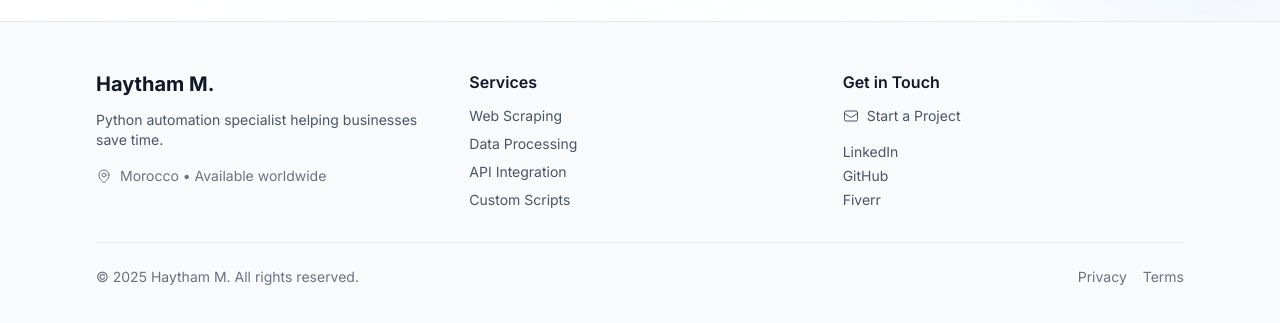
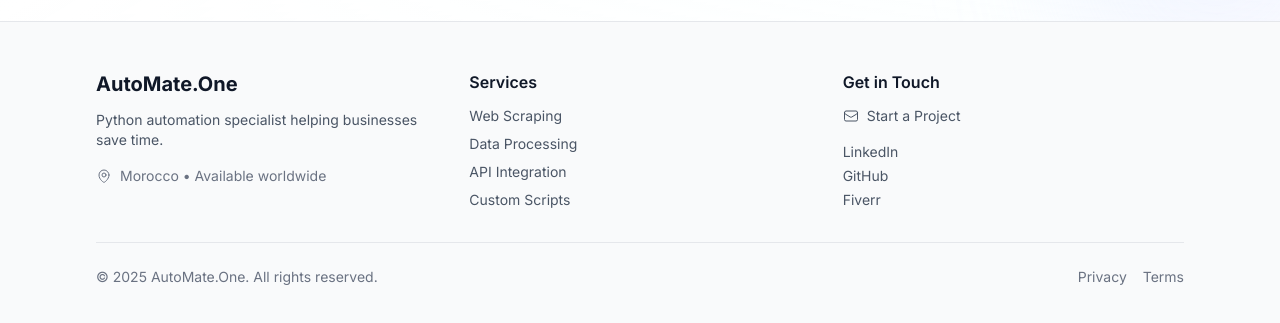
Before and after one commit to haytham10/automate-one, a Next.js app: page / in a window 1280 px wide. Shown: the part 5450-5773 px from the top of the page. Built offline with nearby package versions, Linux system fonts and the light colour scheme.

Commit message:
feat: update branding in metadata, footer, and testimonials to reflect AutoMate.One

```diff
--- a/package.json
+++ b/package.json
@@ -2,6 +2,7 @@
   "name": "automate-one",
   "version": "0.1.0",
   "private": true,
+  "description": "AutoMate.One - AI automation solutions for businesses",
   "scripts": {
     "dev": "next dev",
     "build": "next build",
--- a/src/app/layout.tsx
+++ b/src/app/layout.tsx
@@ -10,20 +10,20 @@ const inter = Inter({
 });
 
 export const metadata: Metadata = {
-  title: "Automate Your Boring Tasks with Python + AI | Haytham M.",
-  description: "I build lightweight automations so you can focus on growth — starting at $39, delivered in 48h. Excel dashboards, web scraping, AI integrations and more.",
-  keywords: ["automation", "python", "AI", "excel", "web scraping", "productivity"],
-  authors: [{ name: "Haytham M." }],
+  title: "AutoMate.One - Automate Your Business with Python + AI",
+  description: "AutoMate.One builds lightweight automations so you can focus on growth — starting at $39, delivered in 48h. Excel dashboards, web scraping, AI integrations and more.",
+  keywords: ["automation", "python", "AI", "excel", "web scraping", "productivity", "AutoMate.One"],
+  authors: [{ name: "AutoMate.One" }],
   openGraph: {
-    title: "Automate Your Boring Tasks with Python + AI",
-    description: "I build lightweight automations so you can focus on growth — starting at $39, delivered in 48h.",
+    title: "AutoMate.One - Automate Your Business with Python + AI",
+    description: "AutoMate.One builds lightweight automations so you can focus on growth — starting at $39, delivered in 48h.",
     type: "website",
     locale: "en_US",
   },
   twitter: {
     card: "summary_large_image",
-    title: "Automate Your Boring Tasks with Python + AI",
-    description: "I build lightweight automations so you can focus on growth — starting at $39, delivered in 48h.",
+    title: "AutoMate.One - Automate Your Business with Python + AI",
+    description: "AutoMate.One builds lightweight automations so you can focus on growth — starting at $39, delivered in 48h.",
   },
   robots: {
     index: true,
--- a/src/components/sections/Footer.tsx
+++ b/src/components/sections/Footer.tsx
@@ -16,7 +16,7 @@ const Footer = () => {
           {/* Brand */}
           <div>
             <h3 className="font-bold text-xl mb-3 text-gray-900">
-              Haytham M.
+              AutoMate.One
             </h3>
             <p className="text-sm text-gray-600 mb-4">
               Python automation specialist helping businesses save time.
@@ -57,7 +57,7 @@ const Footer = () => {
 
         {/* Bottom bar */}
         <div className="border-t border-gray-200 pt-6 flex flex-col md:flex-row justify-between items-center gap-4 text-sm text-gray-500">
-          <p>© {currentYear} Haytham M. All rights reserved.</p>
+          <p>© {currentYear} AutoMate.One. All rights reserved.</p>
           <div className="flex items-center gap-4">
             <a href="#" className="hover:text-cyan-600 transition-colors">Privacy</a>
             <a href="#" className="hover:text-cyan-600 transition-colors">Terms</a>
--- a/src/lib/constants.ts
+++ b/src/lib/constants.ts
@@ -118,7 +118,7 @@ export const testimonials = [
   {
     name: "Mike R.",
     role: "Marketing Agency",
-    content: "Haytham automated our reporting process. What took 3 hours now takes 5 minutes.",
+    content: "AutoMate.One automated our reporting process. What took 3 hours now takes 5 minutes.",
     rating: 5
   },
   {
```
